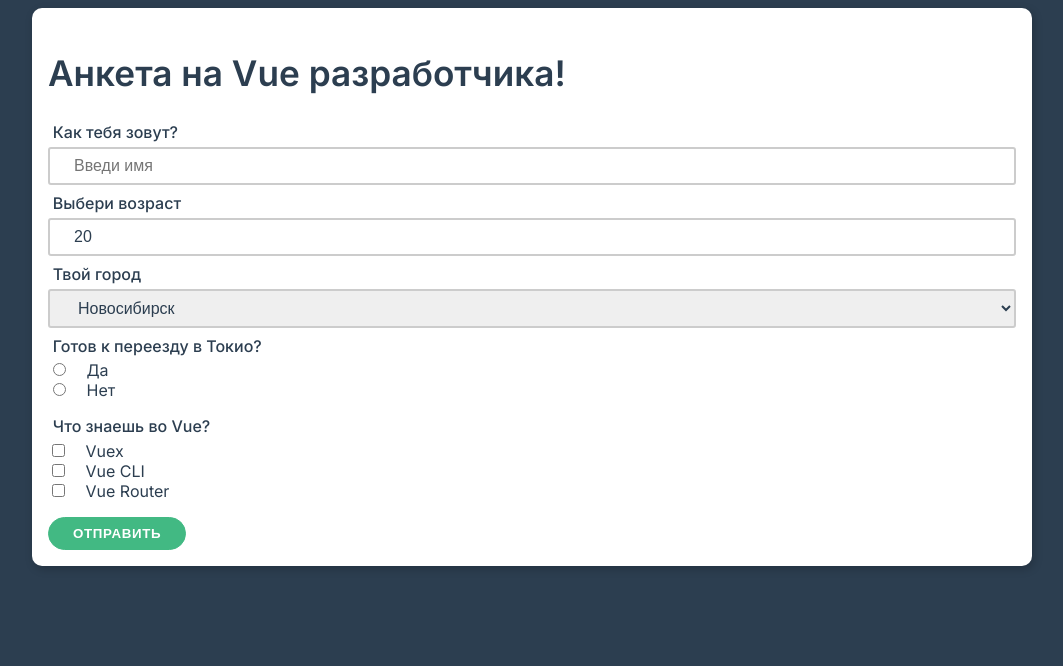
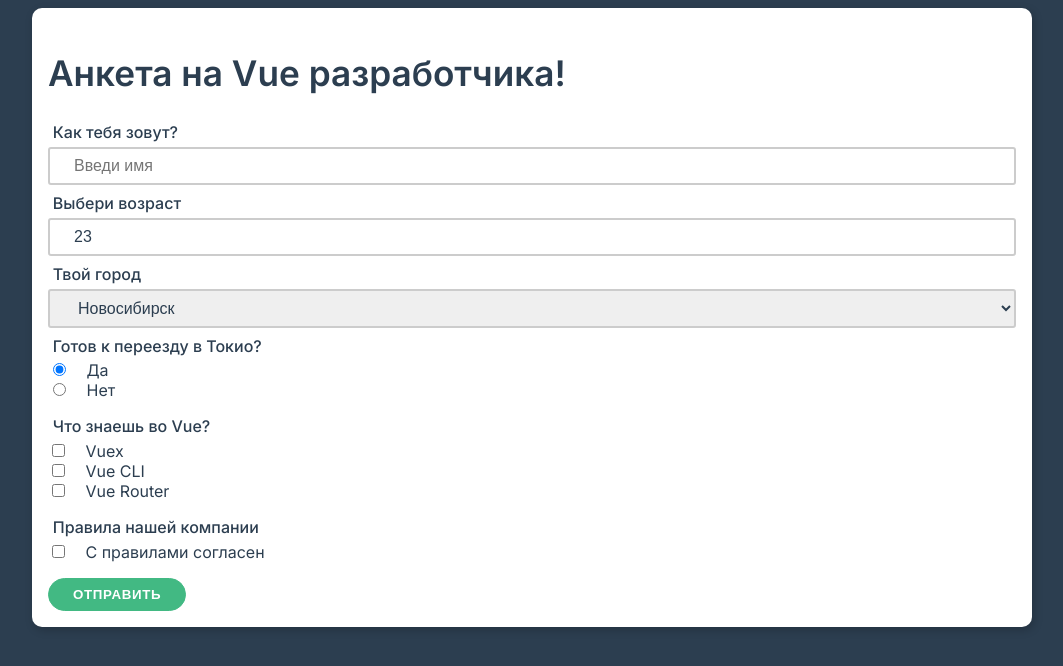
Before and after one commit to AAA55555/learn-vue3, a Vue app: page / in a window 1280 px wide. Shown: the top 666 px of the page, without its empty margins (108-1171 px from the left). Built offline with nearby package versions, Linux system fonts and the light colour scheme.

Commit message:
7. работа с формами-input

```diff
--- a/src/App.vue
+++ b/src/App.vue
@@ -1,50 +1,65 @@
 <template>
   <div class="container">
-    <form class="card">
+    <form class="card" @submit.prevent="submitHandler">
       <h1>Анкета на Vue разработчика!</h1>
-      <div class="form-control">
-        <label for="name">Как тебя зовут?</label>
-        <input type="text" id="name" placeholder="Введи имя">
-      </div>
+
+      <app-input
+          placeholder="Введи имя"
+          :error="errors.name"
+          label="Как тебя зовут?"
+          v-model="name"
+      ></app-input>
 
       <div class="form-control">
         <label for="age">Выбери возраст</label>
-        <input type="number" id="age" value="20">
+        <input
+            type="number"
+            id="age"
+            max="70"
+            v-model.number="age"
+        >
       </div>
 
       <div class="form-control">
         <label for="city">Твой город</label>
-        <select id="city">
+        <select id="city" v-model="city">
           <option value="spb">Санкт-Петербург</option>
           <option value="msk">Москва</option>
           <option value="kzn">Казань</option>
-          <option selected value="nsk">Новосибирск</option>
+          <option value="nsk">Новосибирск</option>
         </select>
       </div>
 
       <div class="form-checkbox">
         <span class="label">Готов к переезду в Токио?</span>
         <div class="checkbox">
-          <label><input type="radio" name="trip"/> Да</label>
+          <label><input type="radio" v-model="relocate" value="yes" name="trip"/> Да</label>
         </div>
 
         <div class="checkbox">
-          <label><input type="radio" name="trip"/> Нет</label>
+          <label><input type="radio" v-model="relocate" value="no" name="trip"/> Нет</label>
         </div>
       </div>
 
       <div class="form-checkbox">
         <span class="label">Что знаешь во Vue?</span>
         <div class="checkbox">
-          <label><input type="checkbox"/> Vuex</label>
+          <label><input type="checkbox" v-model="skills" value="Vuex" name="skills"/> Vuex</label>
         </div>
         <div class="checkbox">
-          <label><input type="checkbox"/> Vue CLI</label>
+          <label><input type="checkbox" v-model="skills" value="Vue CLI" name="skills"/> Vue CLI</label>
         </div>
         <div class="checkbox">
-          <label><input type="checkbox"/> Vue Router</label>
+          <label><input type="checkbox" v-model="skills" value="Vue Router" name="skills"/> Vue Router</label>
         </div>
       </div>
+      <div class="form-checkbox">
+        <span class="label">Правила нашей компании</span>
+        <div class="checkbox">
+          <label><input type="checkbox" v-model="agree" /> С правилами согласен</label>
+        </div>
+      </div>
+
 
       <button type="submit" class="btn primary">Отправить</button>
     </form>
@@ -52,9 +67,60 @@
 </template>
 
 <script>
-  export default {}
+
+import appInput from "./AppInput";
+
+  export default {
+    components: {
+      appInput
+    },
+    data () {
+      return {
+        name: '',
+        age: 23,
+        city: 'nsk',
+        relocate: 'yes',
+        skills: [],
+        agree: false,
+        errors: {
+          name: null
+        }
+      }
+    },
+    methods: {
+      formIsValid () {
+        let isValid = true
+        if (this.name.length === 0) {
+          this.errors.name = 'Имя не может быть пустым'
+          isValid = false
+        } else {
+          this.errors.name = null
+        }
+
+        return isValid
+      },
+      submitHandler () {
+        if (this.formIsValid()) {
+          console.group('Form data')
+          console.log('Name ', this.name)
+          console.log('Age ', this.age)
+          console.log('City ', this.city)
+          console.log('To Tokyo', this.relocate)
+          console.log('Skills', this.skills)
+          console.log('Agree', this.agree)
+          console.groupEnd()
+        }
+      }
+    }
+  }
 </script>
 
 <style>
+  .form-control small {
+    color: #e53935;
+  }
 
+  .form-control.invalid input {
+    border-color: #e53935;
+  }
 </style>
--- /dev/null
+++ b/src/AppInput.vue
@@ -0,0 +1,43 @@
+<template>
+  <div class="form-control" :class="{invalid: error}">
+    <label :for="id">{{ label }}</label>
+    <input
+        type="text"
+        :id="id"
+        :placeholder="placeholder"
+        :value="modelValue"
+        @input="change"
+    >
+    <small v-if="error">
+      {{ error }}
+    </small>
+  </div>
+</template>
+
+<script>
+
+export default {
+  name: "AppInput",
+  emits: ['update:modelValue'],
+  props: {
+    modelValue: String,
+    error: String,
+    placeholder: String,
+    label: String
+  },
+  data ( ){
+    return {
+      id: 'input-' + Math.random()
+    }
+  },
+  methods: {
+    change (event) {
+      this.$emit('update:modelValue', event.target.value)
+    }
+  }
+}
+</script>
+
+<style scoped>
+
+</style>
```
